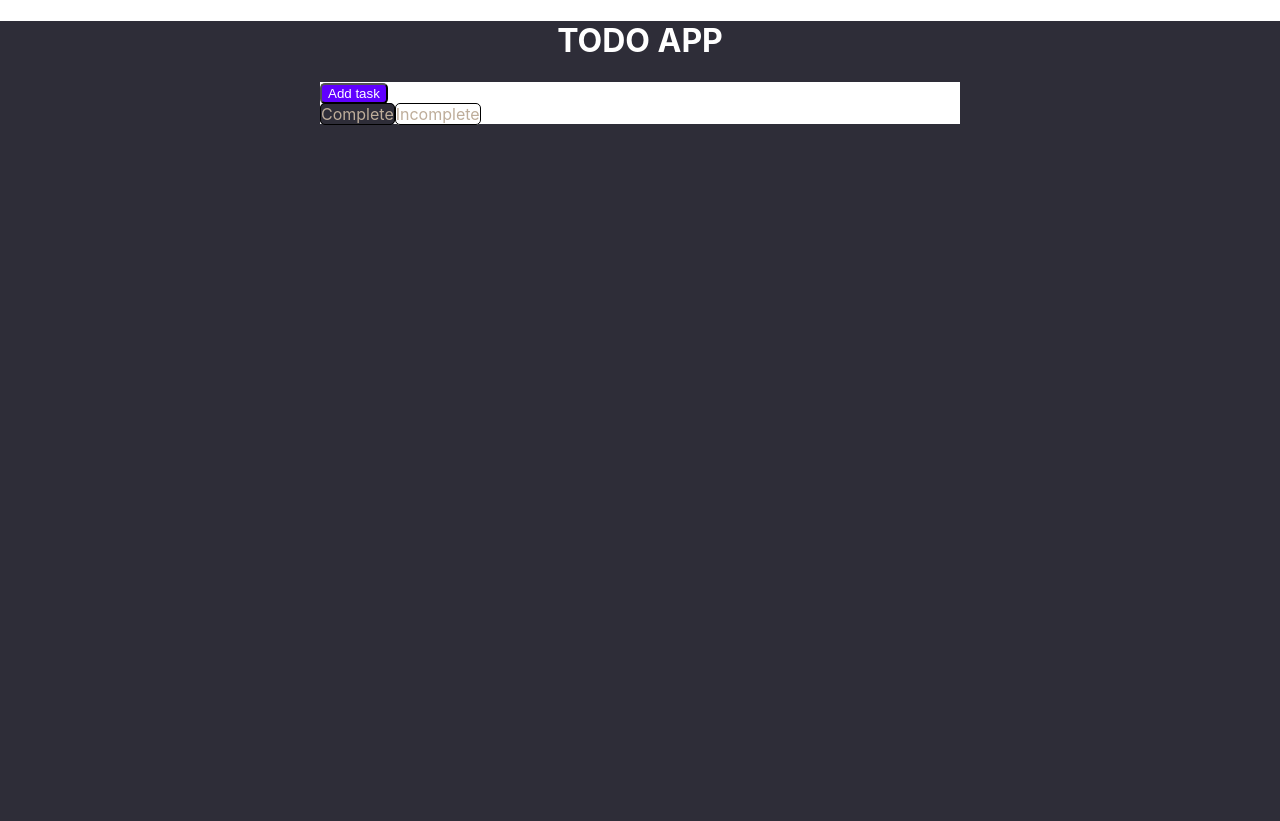
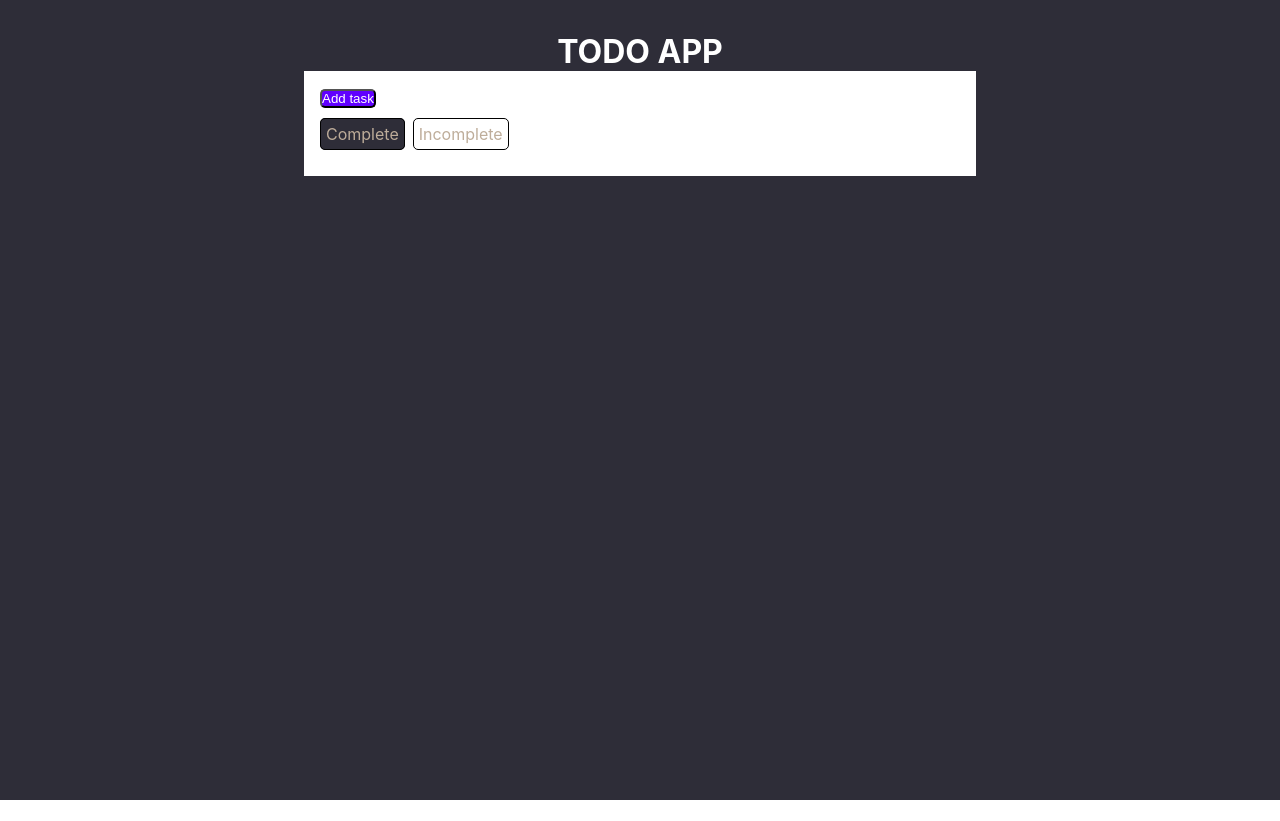
Before and after one commit to RASCOST/django-react-todo, a React (Create React App) app in the folder frontend/: page / in a window 1280 px wide. After the commit the page ends 800 px from the top, so only its background shows below. Built offline with nearby package versions, Linux system fonts and the light colour scheme.

Commit message:
added position absolute to app conatiner, added margin to h1, added tab bar to complete incomplete

```diff
--- a/frontend/src/App.css
+++ b/frontend/src/App.css
@@ -4,9 +4,5 @@
   width: 100%;
   height: 100vh;
   background-color: #2e2d38;
+  position: absolute;
 }
-
-.app-list {
-  width: 50%;
-  margin: 0 auto;
-}
--- a/frontend/src/App.js
+++ b/frontend/src/App.js
@@ -42,7 +42,7 @@ function App() {
 
   const renderTabList = () => {
     return (
-      <div>
+      <div className='tab-bar'>
         <span
           className={viewCompleted ? 'border border-radius color-tan bc-color-white' : 'border border-radius color-tan bc-color-darkeslategray'}
           onClick={() => displayCompleted(true)}
@@ -90,8 +90,8 @@ function App() {
   }
   return (
     <main className='app-container'>
-      <h1 className='color-white upper-case text-center'>Todo App</h1>
-      <div className='app-list bc-color-white'>
+      <h1 className='color-white upper-case text-center margin-top'>Todo App</h1>
+      <div className='card bc-color-white'>
         <button className='bc-color-blueviolet border-radius color-white'>
           Add task
         </button>
--- a/frontend/src/index.css
+++ b/frontend/src/index.css
@@ -1,5 +1,10 @@
+* {
+  margin: 0;
+  padding: 0;
+}
+
 body {
-  margin: 0;
+  height: 100vh;
   font-family: -apple-system, BlinkMacSystemFont, 'Segoe UI', 'Roboto', 'Oxygen',
     'Ubuntu', 'Cantarell', 'Fira Sans', 'Droid Sans', 'Helvetica Neue',
     sans-serif;
--- a/frontend/src/utilities.css
+++ b/frontend/src/utilities.css
@@ -37,3 +37,29 @@
 .border {
   border: 1px solid black;
 }
+
+.margin-top {
+  margin-top: 2rem;
+}
+
+.margin-bottom {
+  margin-bottom: 2rem;
+}
+
+.card {
+  width: 50%;
+  margin: 0 auto;
+  padding: 1rem;
+}
+
+.tab-bar {
+  margin: 1rem 0;
+}
+
+.tab-bar :first-child {
+  margin-right: 0.5rem;
+}
+
+.tab-bar span {
+  padding: 5px;
+}
```
